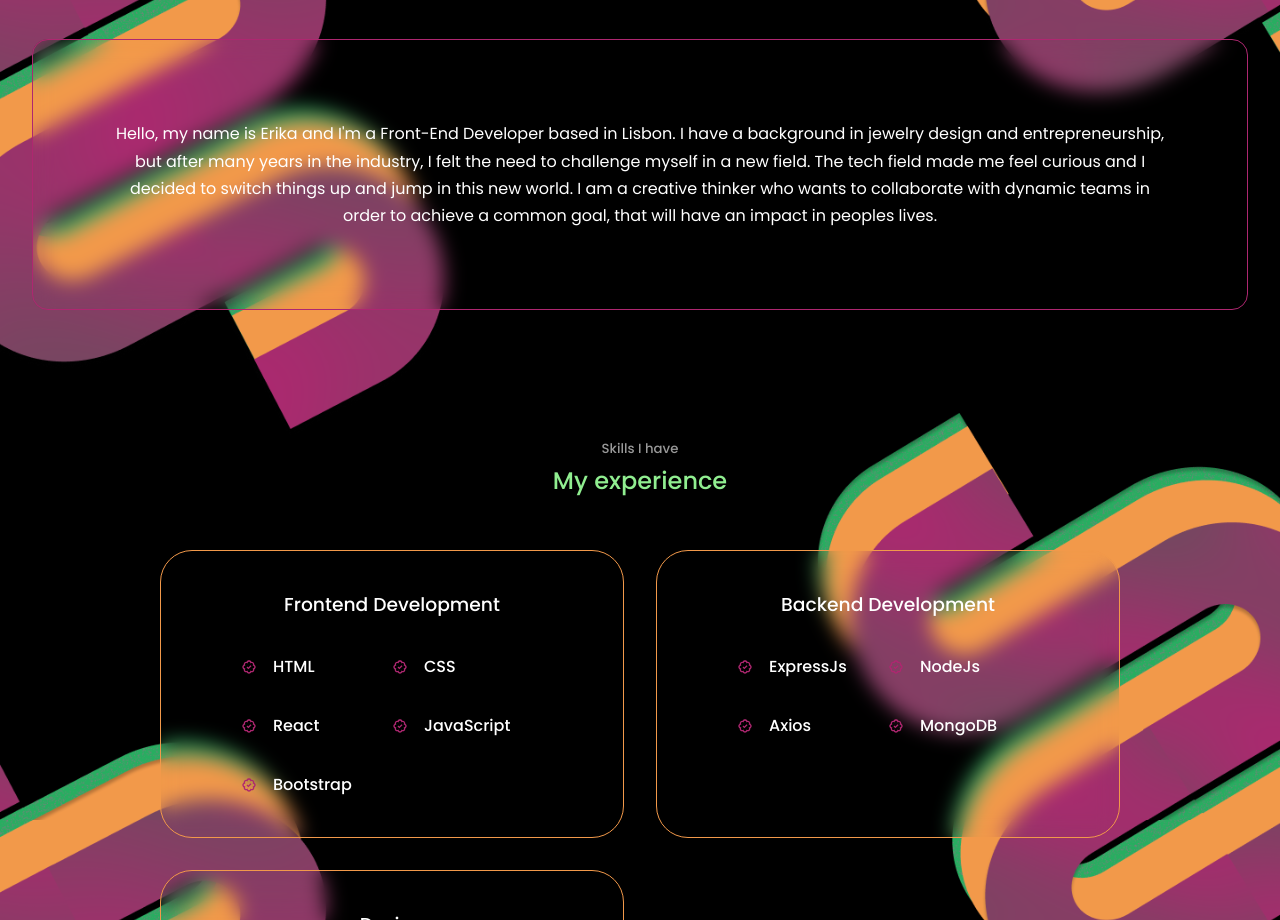
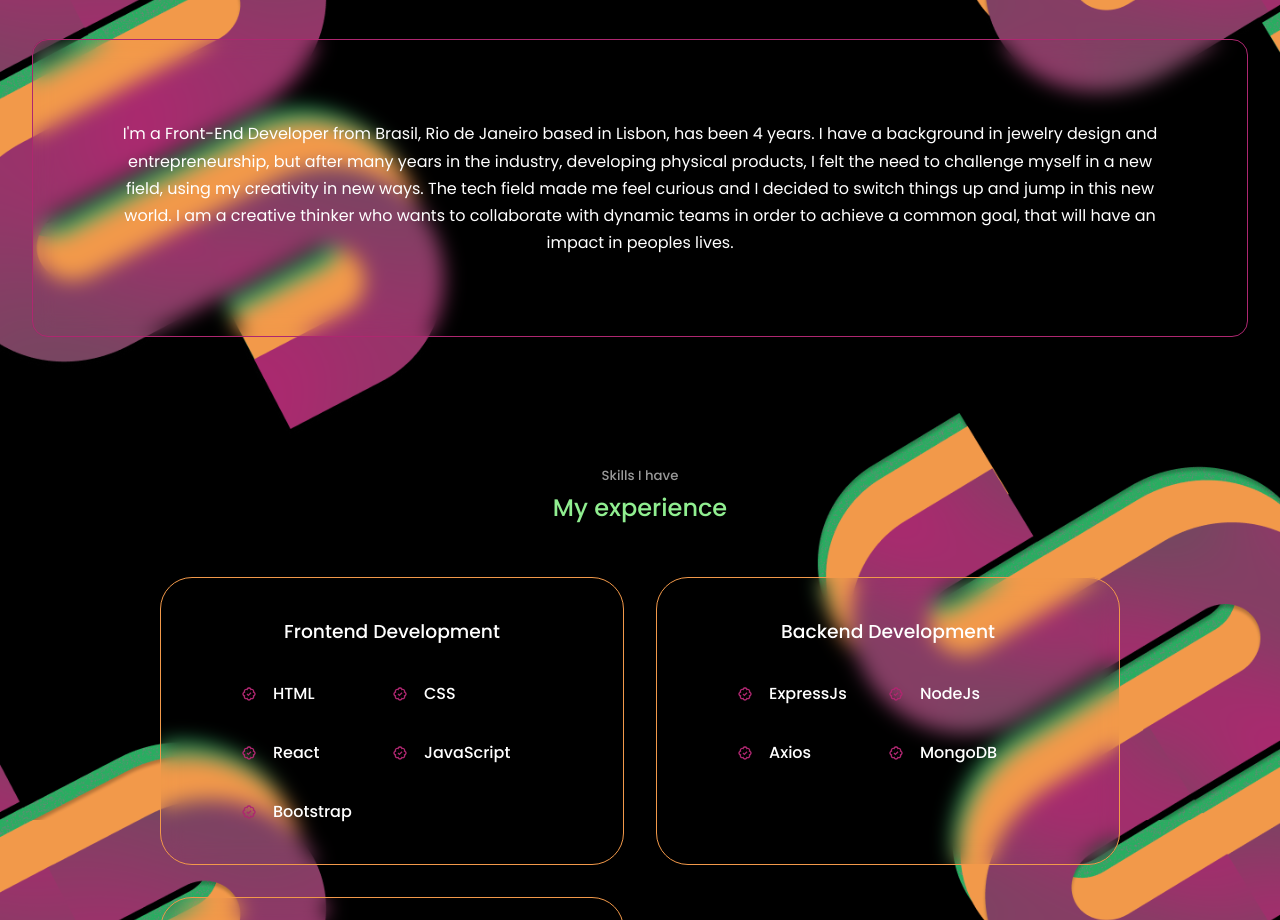
Before and after one commit to erikasoaress/portfolio, a React (Create React App) app: page / in a window 1280 px wide. Shown: the part 1000-1920 px from the top of the page. Built offline with nearby package versions, Linux system fonts and the light colour scheme; the HTML template or start-up script is replaced by a standard one.

Commit message:
about changes text

```diff
--- a/src/components/about/About.jsx
+++ b/src/components/about/About.jsx
@@ -36,19 +36,13 @@ function About() {
           <article className="about__card">
             <p>
               {" "}
-              Hello, my name is Erika and I'm a Front-End Developer based in Lisbon. I have a background in jewelry design and entrepreneurship, but after many years in the industry, I felt the need to challenge
-              myself in a new field. The tech field made me feel curious and I decided to switch things up and jump in this new world. I am a creative thinker who wants to collaborate with dynamic teams in order to achieve a common goal, that will have an impact in peoples lives.
+              I'm a Front-End Developer from Brasil, Rio de Janeiro based in Lisbon, has been 4 years. I have a background in jewelry design and entrepreneurship, but after many years in the industry, developing physical products, I felt the need to challenge
+              myself in a new field, using my creativity in new ways. The tech field made me feel curious and I decided to switch things up and jump in this new world. I am a creative thinker who wants to collaborate with dynamic teams in order to achieve a common goal, that will have an impact in peoples lives.
             </p>
           </article>
         </div>
 
-        {/* <p>
-          {" "}
-          Hello, my name is Erika and I'm a Front-End Developer based in Lisbon.
-          I have a background in jewelry design and entrepreneurship, but after
-          many years in the industry, I felt the need to challenge myself in a
-          new field.
-        </p> */}
+
       </div>
     </section>
   );
```
